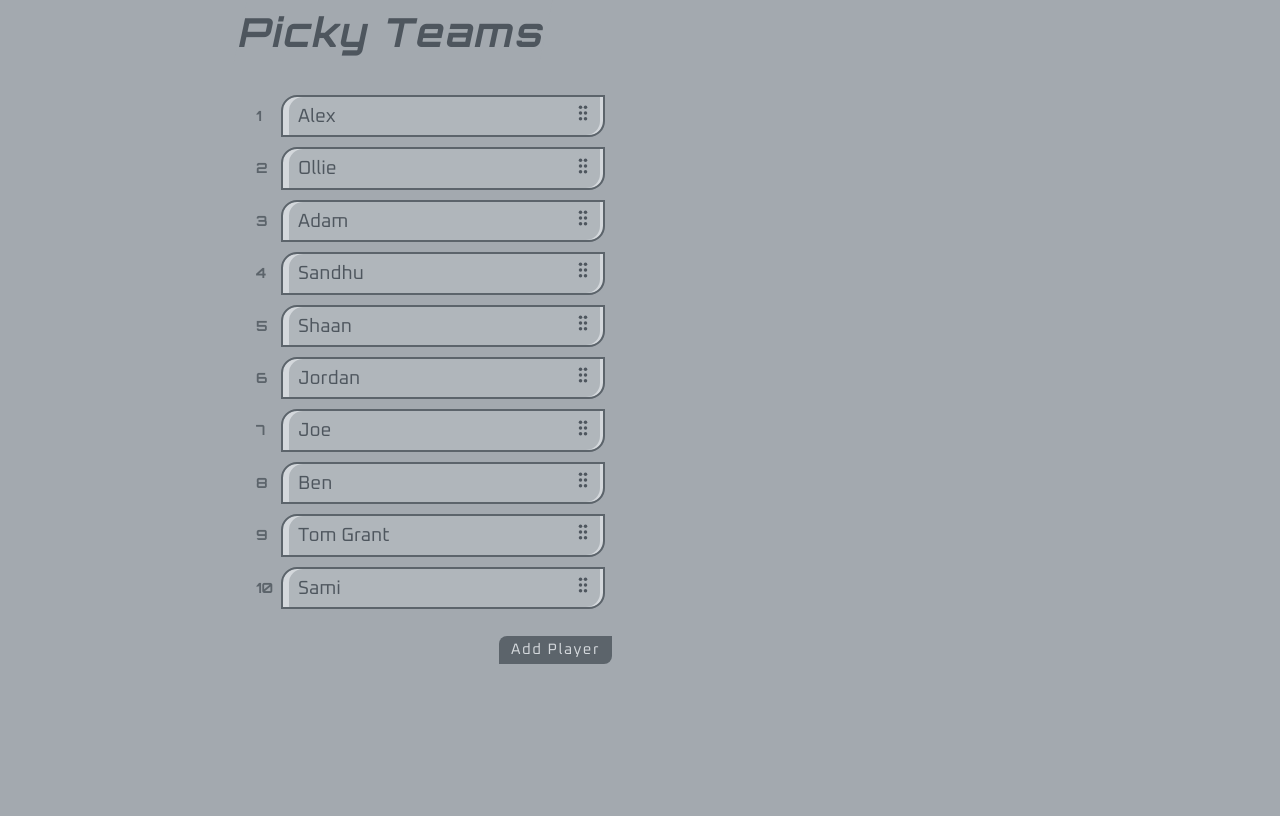
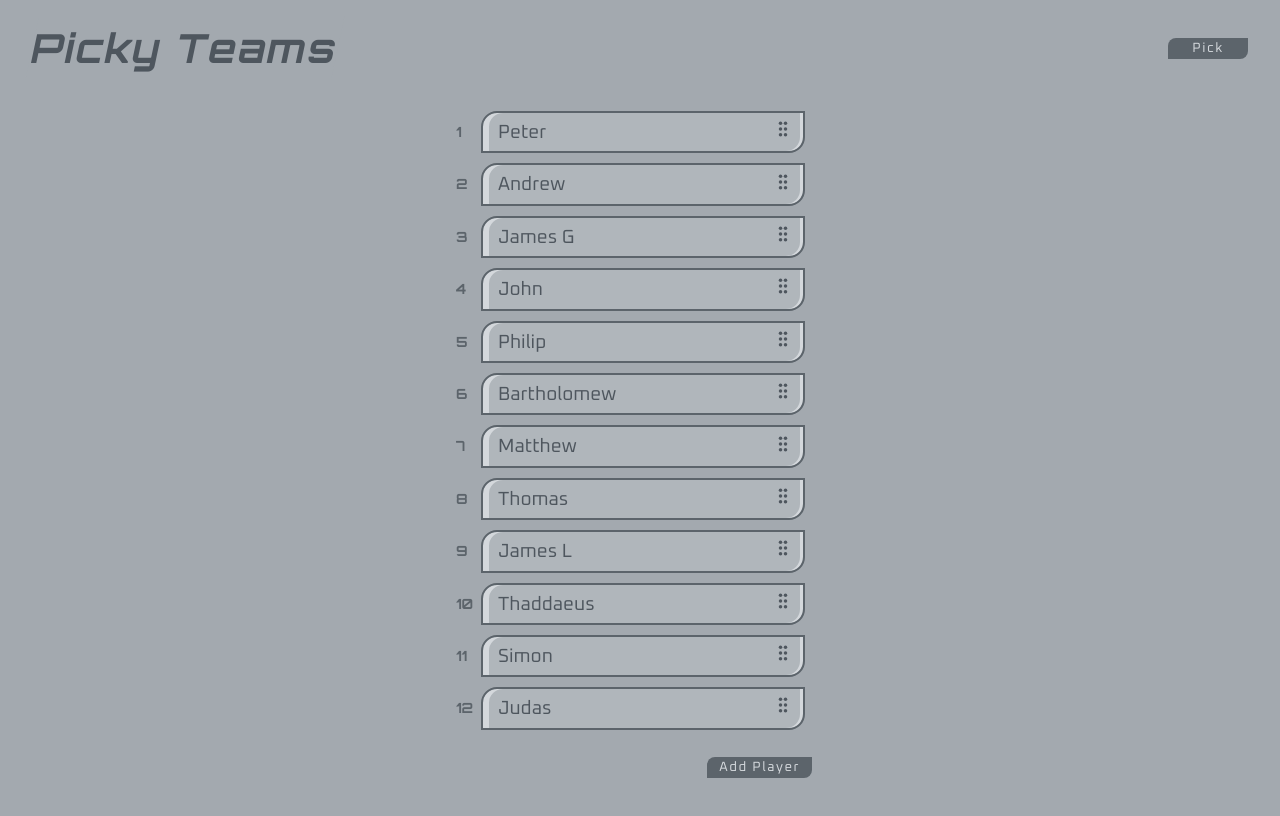
Before and after one commit to StrangerStrings/picky-teams, a Vue app: page / in a window 1280 px wide. Shown: the top 816 px of the page. Built offline with nearby package versions, Linux system fonts and the light colour scheme.

Commit message:
Pick teams logic and display picked teams page

```diff
--- a/src/App.vue
+++ b/src/App.vue
@@ -1,46 +1,22 @@
 <script setup lang="ts">
-import draggable from 'vuedraggable'
-import PlayerCard from './components/PlayerCard.vue'
-import AddPlayer from './components/AddPlayer.vue'
+import PlayerOrdering from './pages/PlayerOrdering.vue'
+import TeamLists from './pages/TeamLists.vue'
 import { ref } from 'vue'
+import { pickBalancedTeams } from './logic/PickBalancedTeams';
+import type { Player } from './types/Player';
+import { examplePlayers } from './data/examplePlayers';
 
-type Player = {
-  name: string
+const players = ref<Player[]>(examplePlayers)
+const someBool = ref(true);
+
+
+function pickTeams()  {
+  someBool.value = false;
+  players.value = pickBalancedTeams(players.value);
 }
 
-const players = ref<Player[]>([
-  { name: 'Alex'},
-  { name: 'Ollie'},
-  { name: 'Adam'},
-  { name: 'Sandhu'},
-  { name: 'Shaan'},
-  { name: 'Jordan'},
-  { name: 'Joe'},
-  { name: 'Ben'},
-  { name: 'Tom Grant'},
-  { name: 'Sami'},
-])
-
-function removePlayer(index: number) {
-  players.value.splice(index, 1)
-}
-
-function addPlayer(name: string) {
-  const normalized = name.trim().toLowerCase()
-
-  // duplicate check (case-insensitive)
-  const exists = players.value.some(
-    p => p.name.trim().toLowerCase() === normalized
-  )
-
-  if (exists) {
-    console.warn('Player already exists')
-    return
-  }
-
-  players.value.push({
-    name: name.trim()
-  })
+function back() {
+  someBool.value = true;
 }
 
 </script>
@@ -49,38 +25,28 @@ function addPlayer(name: string) {
   <div class="layout">
     <header>
       <h1>Picky Teams</h1>
+      <button
+        v-if="someBool"
+        :disabled="players.length%2 !== 0"
+        @click="pickTeams"
+      >Pick</button>
+      <button
+        v-else
+        @click="back"
+      >Back</button>
     </header>
-
-    <div class="content">
-      <draggable
-        v-model="players"
-        item-key="name"
-        class="player-list"
-        ghost-class="ghost"
-        animation="200"
-        direction="vertical"
-        drag-class="dragging"
-        handle=".handle"
-      >
-        <template #item="{ element, index }">
-          <PlayerCard
-            :name="element.name"
-            :position="index + 1"
-            @delete="removePlayer(index)"
-          />
-        </template>
-      </draggable>
-      <AddPlayer
-        @add="addPlayer"
-      ></AddPlayer>
-    </div>
-    <!-- <ColouringBlocks></ColouringBlocks> -->
+    <PlayerOrdering
+      v-if="someBool"
+      v-model="players"
+    />
+    <TeamLists
+      v-else
+      :players="players"
+    />
   </div>
 </template>
 
-
 <style scoped>
-
 .layout {
   height: 100vh;
   display: flex;
@@ -95,7 +61,7 @@ header {
   align-items: center;
 }
 
-header h1 {
+h1 {
   font-weight: bold;
   background: #A3A9AF;
   font-family: 'Orbitron', sans-serif;
@@ -106,25 +72,9 @@ header h1 {
   transform: skewX(-12deg);
 }
 
-.content {
-  flex: 1;
-  overflow-y: auto;
-  padding: 16px;
-  display: flex;
-  flex-direction: column;
-  /* align-items: center; */
-  align-self: center;
-  width: 400px;
-}
-
-.player-list {
-  display: flex;
-  flex-direction: column;
-  gap: 10px;
-  margin: 15px 0;
-}
-
-.ghost {
-  opacity: 0;
+@media (max-width: 450px) {
+  h1 {
+    font-size: 22px;
+  }
 }
 </style>
--- a/src/assets/main.css
+++ b/src/assets/main.css
@@ -15,7 +15,7 @@ a,
   padding: 3px;
 }
 
-.button {
+button {
   color: #d4d8dc;
   background: #5C646B;
   padding: 2px 12px;
@@ -23,6 +23,14 @@ a,
   font-family: 'Oxanium';
   letter-spacing: 1.5px;
   cursor: pointer;
+  min-width: 80px;
+  text-align: center;
+  border: none;
+}
+
+button[disabled] {
+  opacity: 0.4;
+  cursor: not-allowed;
 }
 
 @media (hover: hover) {
@@ -30,16 +38,3 @@ a,
     background-color: hsla(160, 100%, 37%, 0.2);
   }
 }
-
-@media (min-width: 1024px) {
-  body {
-    display: flex;
-    place-items: center;
-  }
-
-  #app {
-    display: grid;
-    grid-template-columns: 1fr 1fr;
-    padding: 0 2rem;
-  }
-}
--- a/src/components/AddPlayer.vue
+++ b/src/components/AddPlayer.vue
@@ -33,9 +33,9 @@ function handleAdd() {
 <template>
   <div class="open-add-player"
     v-if="!showAddPlayer">
-    <div class="button"
+    <button
       @click="openAddPlayer"
-      >Add Player</div>
+      >Add Player</button>
   </div>
   <div class="add-player"
     v-if="showAddPlayer">
@@ -46,8 +46,8 @@ function handleAdd() {
       @keyup.enter="handleAdd"
     />
     <div class="actions">
-      <div class="button" @click="closeAddPlayer">Cancel</div>
-      <div class="button" @click="handleAdd">Add</div>
+      <button @click="closeAddPlayer">Cancel</button>
+      <button @click="handleAdd">Add</button>
     </div>
   </div>
 </template>
@@ -67,8 +67,8 @@ function handleAdd() {
 }
 
 input {
-background: #d4d8dc;;
-  padding: 8px;
+  background: #d4d8dc;;
+  padding: 8px 12px;
   border: 2px solid #5F676F;
   border-radius: 16px 0 16px 0;
   font-size: 19px;
--- a/src/components/PlayerCard.vue
+++ b/src/components/PlayerCard.vue
@@ -3,17 +3,19 @@
 defineProps<{
   name: string
   position: number
+  editable: boolean
 }>();
 
 const emit = defineEmits(['delete']);
+
 </script>
 
 <template>
   <div class="player">
-    <div class="position">{{ position }}</div>
+    <div v-if="editable" class="position">{{ position }}</div>
     <div class="card">
       <div class="name">{{ name }}</div>
-      <div class="handle">
+      <div v-if="editable"class="handle">
         <svg width="20" height="20" viewBox="0 0 24 24">
           <circle cx="9" cy="5" r="2.1"/>
           <circle cx="15" cy="5" r="2.1"/>
@@ -24,7 +26,11 @@ const emit = defineEmits(['delete']);
         </svg>
       </div>
     </div>
-    <div class="delete" @click="emit('delete')">x</div>
+    <div
+      v-if="editable"
+      class="delete"
+      @click="emit('delete')"
+    >x</div>
   </div>
 </template>
 
--- /dev/null
+++ b/src/data/examplePlayers.ts
@@ -0,0 +1,16 @@
+import type { Player } from "@/types/Player";
+
+export const examplePlayers: Player[] = [
+  { name: 'Peter', team: null, score: 0 },
+  { name: 'Andrew', team: null, score: 0 },
+  { name: 'James G', team: null, score: 0 },
+  { name: 'John', team: null, score: 0 },
+  { name: 'Philip', team: null, score: 0 },
+  { name: 'Bartholomew', team: null, score: 0 },
+  { name: 'Matthew', team: null, score: 0 },
+  { name: 'Thomas', team: null, score: 0 },
+  { name: 'James L', team: null, score: 0 },
+  { name: 'Thaddaeus', team: null, score: 0 },
+  { name: 'Simon', team: null, score: 0 },
+  { name: 'Judas', team: null, score: 0 }
+];
--- /dev/null
+++ b/src/logic/PickBalancedTeams.ts
@@ -0,0 +1,64 @@
+import type { Player } from "../types/Player";
+
+function assignScores(players: Player[]): Player[] {
+  const N = players.length
+  const exponent = 1.25
+
+  return players.map((p, i) => ({
+    ...p,
+    score: Math.pow(N - i, exponent)
+  }))
+}
+
+export function pickBalancedTeams(players: Player[]): Player[] {
+  const scored = assignScores(players)
+
+  const scores = scored.map(p => p.score)
+  const total = scores.reduce((a, b) => a + b, 0)
+  const target = total / 2
+
+  const N = players.length
+  const minSize = Math.floor(N / 2)
+  const maxSize = Math.ceil(N / 2)
+
+  let bestSolutions: number[][] = []
+  let bestScore = Infinity
+
+  function backtrack(start: number, team: number[]) {
+    if (team.length > maxSize) return
+
+    const sum = team.reduce((a, i) => a + (scores[i] ?? 0), 0)
+    const diff = Math.abs(target - sum)
+
+    const sizePenalty = Math.abs(team.length - minSize) * 0.5
+    const score = diff + sizePenalty
+
+    if (team.length >= minSize) {
+      if (score < bestScore) {
+        bestSolutions = [[...team]]
+        bestScore = score
+      } else if (score === bestScore) {
+        bestSolutions.push([...team])
+      }
+    }
+
+    for (let i = start; i < N; i++) {
+      team.push(i)
+      backtrack(i + 1, team)
+      team.pop()
+    }
+  }
+
+  backtrack(0, [])
+
+  // pick random best solution
+  const chosen =
+    bestSolutions[Math.floor(Math.random() * bestSolutions.length)]
+
+  const teamASet = new Set(chosen)
+
+  return scored.map((p, i) => ({
+    ...p,
+    team: teamASet.has(i) ? 'A' : 'B'
+  }))
+}
--- /dev/null
+++ b/src/logic/Shuffle.ts
@@ -0,0 +1,10 @@
+export function shuffle<T>(arr: T[]): T[] {
+  const copy = [...arr];
+
+  for (let i = copy.length - 1; i > 0; i--) {
+    const j = Math.floor(Math.random() * (i + 1));
+    [copy[i], copy[j]] = [copy[j]!, copy[i]!];
+  }
+
+  return copy;
+}
--- /dev/null
+++ b/src/pages/PlayerOrdering.vue
@@ -0,0 +1,97 @@
+<script setup lang="ts">
+import { computed } from 'vue'
+import draggable from 'vuedraggable'
+import PlayerCard from '../components/PlayerCard.vue'
+import AddPlayer from '../components/AddPlayer.vue'
+import type { Player } from '../types/Player'
+
+
+const props = defineProps<{
+  modelValue: Player[]
+}>()
+
+const emit = defineEmits<{
+  (e: 'update:modelValue', value: Player[]): void
+}>()
+
+// v-model proxy
+const players = computed({
+  get: () => props.modelValue,
+  set: (val) => emit('update:modelValue', val)
+})
+
+// --- internal actions ---
+
+function removePlayer(index: number) {
+  const next = [...players.value]
+  next.splice(index, 1)
+  players.value = next
+}
+
+function addPlayer(name: string) {
+  const trimmed = name.trim()
+  if (!trimmed) return
+
+  // duplicate check (case-insensitive)
+  const exists = players.value.some(
+    p => p.name.toLowerCase() === trimmed.toLowerCase()
+  )
+  if (exists) return
+
+  const next = [
+    ...players.value,
+    { name: trimmed, team: null , score: 0}
+  ]
+
+  players.value = next
+}
+</script>
+
+<template>
+  <div class="player-ordering">
+    <draggable
+      v-model="players"
+      item-key="id"
+      class="player-list"
+      ghost-class="ghost"
+      animation="200"
+      direction="vertical"
+      drag-class="dragging"
+      handle=".handle"
+    >
+      <template #item="{ element, index }">
+        <PlayerCard
+          :name="element.name"
+          :position="index + 1"
+          @delete="removePlayer(index)"
+          :editable="true"
+        />
+      </template>
+    </draggable>
+
+    <AddPlayer @add="addPlayer" />
+  </div>
+</template>
+
+<style scoped>
+.player-ordering {
+  flex: 1;
+  overflow-y: auto;
+  padding: 16px;
+  display: flex;
+  flex-direction: column;
+  align-self: center;
+  width: 400px;
+}
+
+.player-list {
+  display: flex;
+  flex-direction: column;
+  gap: 10px;
+  margin: 15px 0;
+}
+
+.ghost {
+  opacity: 0;
+}
+</style>
--- /dev/null
+++ b/src/pages/TeamLists.vue
@@ -0,0 +1,91 @@
+<script setup lang="ts">
+import { computed, ref, watch } from 'vue'
+import PlayerCard from '../components/PlayerCard.vue'
+import type { Player } from '../types/Player'
+import { shuffle } from '../logic/Shuffle';
+
+const props = defineProps<{
+  players: Player[]
+}>()
+
+const shuffledTeamA = ref<Player[]>([])
+const shuffledTeamB = ref<Player[]>([])
+
+watch(
+  () => props.players,
+  () => {
+    shuffledTeamA.value = shuffle(
+      props.players.filter(p => p.team === 'A')
+    )
+    shuffledTeamB.value = shuffle(
+      props.players.filter(p => p.team === 'B')
+    )
+  },
+  { immediate: true }
+)
+
+</script>
+
+<template>
+  <div class="teams">
+    <div class="team">
+      <h2>Team A</h2>
+
+      <PlayerCard
+        v-for="(p, i) in shuffledTeamA"
+        :key="p.name"
+        :name="p.name"
+        :position="i + 1"
+        :editable="false"
+      />
+    </div>
+
+    <div class="team">
+      <h2>Team B</h2>
+
+      <PlayerCard
+        v-for="(p, i) in shuffledTeamB"
+        :key="p.name"
+        :name="p.name"
+        :position="i + 1"
+        :editable="false"
+      />
+    </div>
+  </div>
+</template>
+
+<style scoped>
+.teams {
+  display: flex;
+  gap: 35px;
+  flex-wrap: wrap;
+}
+
+.team {
+  flex: 1 1 300px;
+  display: flex;
+  flex-direction: column;
+  gap: 10px;
+  margin: 15px 0;
+}
+
+h2 {
+  margin: 5px 10px;
+  font-family: 'Orbitron', sans-serif;
+  color: #4E565E;
+}
+
+.player-list {
+  display: flex;
+  flex-direction: column;
+  gap: 10px;
+  margin: 15px 0;
+}
+
+
+@media (max-width: 600px) {
+  .teams {
+    gap: 0;
+  }
+}
+</style>
--- /dev/null
+++ b/src/types/Player.ts
@@ -0,0 +1,5 @@
+export type Player = {
+  name: string;
+  team: 'A' | 'B' | null;
+  score: number;
+}
```
Lines whose indentation alone changed are shown as unchanged.
